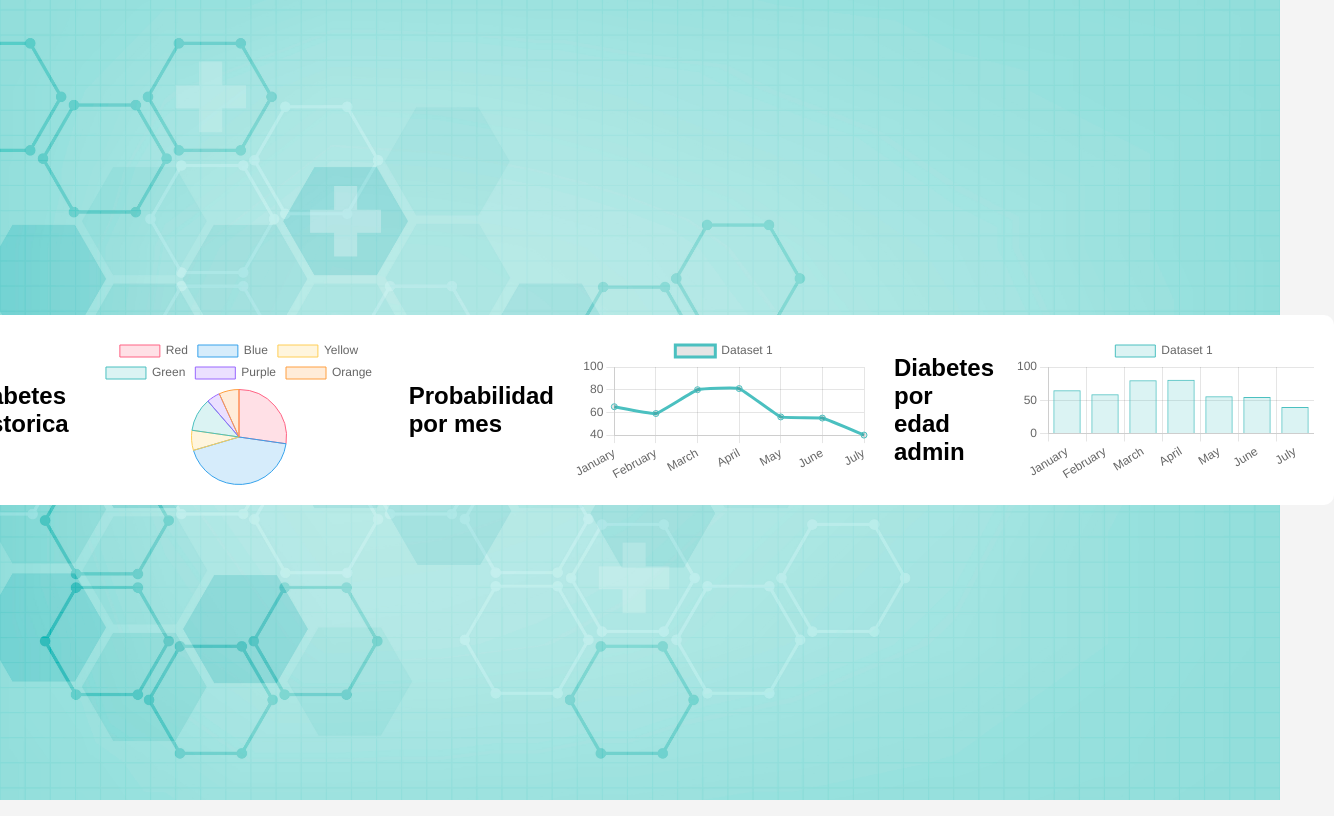
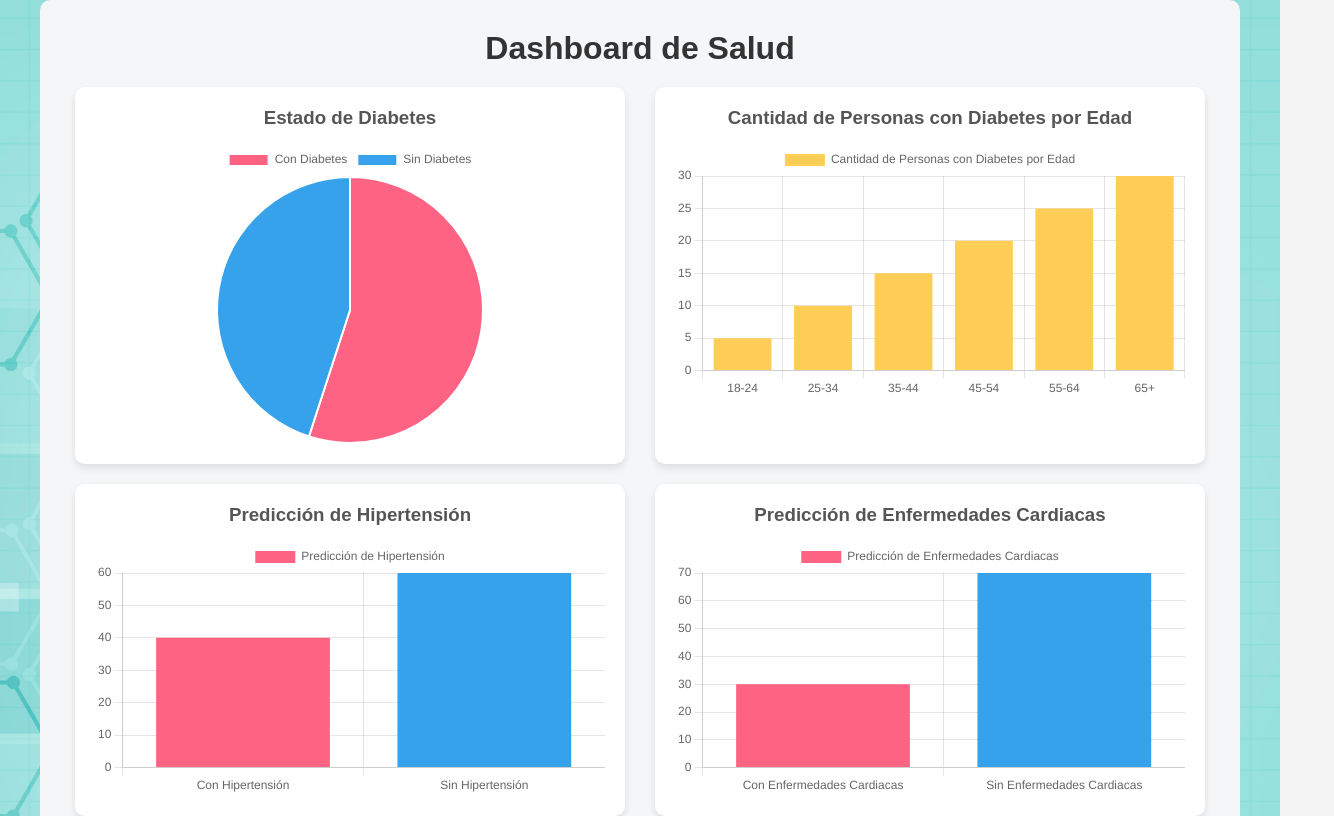
Before and after one commit to chizzi01/front-cienciadedatos, a React (Vite) app: page /reporte in a window 1280 px wide. Shown: the top 816 px of the page, 1334 px wide, since content can reach past the window. Built offline with nearby package versions, Linux system fonts and the light colour scheme.

Commit message:
dashboard estadisticas

```diff
--- a/src/App.css
+++ b/src/App.css
@@ -128,18 +128,41 @@ button:hover {
   width: 100%;
 }
 
-.chart-container{
-  background-color: #ffffff;
+.dashboard-container {
+  padding: 30px;
+  background-color: #f4f6f8;
   border-radius: 10px;
-  padding: 20px;
-  display: flex;
-  justify-content: center;
-  align-items: center;
-  flex-direction: row;
-  margin-top: 20px;
-  gap: 20px;
+  max-width: 1200px;
+  margin: 0 auto;
 }
 
+.dashboard-title {
+  text-align: center;
+  color: #333;
+  margin-bottom: 20px;
+  font-size: 2rem;
+}
+
+.charts-container {
+  display: flex;
+  flex-wrap: wrap;
+  gap: 20px;
+  justify-content: space-around;
+}
+
+.chart-card {
+  width: calc(50% - 20px);
+  background-color: #fff;
+  padding: 20px;
+  border-radius: 10px;
+  box-shadow: 0 4px 8px rgba(0, 0, 0, 0.1);
+  text-align: center;
+}
+
+.chart-card h3 {
+  color: #555;
+  margin-bottom: 15px;
+}
 
 .miHistorial-table {
   width: 100%;
--- a/src/components/Charts.jsx
+++ b/src/components/Charts.jsx
@@ -1,174 +1,125 @@
-import { Chart as ChartJS, CategoryScale, LinearScale, PointElement, LineElement, BarElement, ArcElement, Title, Tooltip, Legend } from 'chart.js';
-import { Line, Bar, Pie } from 'react-chartjs-2';
-import { useEffect, useRef, useState } from 'react';
+import React from 'react';
+import { Pie, Bar, Bubble } from 'react-chartjs-2';
+import { Chart as ChartJS, Tooltip, Legend, Title, ArcElement, CategoryScale, LinearScale, BarElement, PointElement } from 'chart.js';
 
-ChartJS.register(CategoryScale, LinearScale, PointElement, LineElement, BarElement, ArcElement, Title, Tooltip, Legend);
+ChartJS.register(Tooltip, Legend, Title, ArcElement, CategoryScale, LinearScale, BarElement, PointElement);
 
-const Charts = () => {
-  const lineChartRef = useRef(null);
-  const barChartRef = useRef(null);
-  const pieChartRef = useRef(null);
-  const [isMounted, setIsMounted] = useState(false);
-
-  useEffect(() => {
-    setIsMounted(true);
-    const lineChart = lineChartRef.current;
-    const barChart = barChartRef.current;
-    const pieChart = pieChartRef.current;
-
-    return () => {
-      if (lineChart) {
-        lineChart.destroy();
-      }
-      if (barChart) {
-        barChart.destroy();
-      }
-      if (pieChart) {
-        pieChart.destroy();
-      }
-    };
-  }, []);
-
-  const lineData = {
-    labels: ['January', 'February', 'March', 'April', 'May', 'June', 'July'],
-    datasets: [
-      {
-        label: 'Dataset 1',
-        data: [65, 59, 80, 81, 56, 55, 40],
-        fill: false,
-        borderColor: 'rgb(75, 192, 192)',
-        tension: 0.1
-      }
-    ]
+const Dashboard = () => {
+  // Hardcoded data for the charts
+  const diabetesData = {
+    labels: ['Con Diabetes', 'Sin Diabetes'],
+    datasets: [{
+      label: 'Estado de Diabetes',
+      data: [55, 45],
+      backgroundColor: ['#FF6384', '#36A2EB'],
+    }]
   };
 
-  const barData = {
-    labels: ['January', 'February', 'March', 'April', 'May', 'June', 'July'],
-    datasets: [
-      {
-        label: 'Dataset 1',
-        data: [65, 59, 80, 81, 56, 55, 40],
-        backgroundColor: 'rgba(75, 192, 192, 0.2)',
-        borderColor: 'rgba(75, 192, 192, 1)',
-        borderWidth: 1
-      }
-    ]
+  const ageData = {
+    labels: ['18-24', '25-34', '35-44', '45-54', '55-64', '65+'],
+    datasets: [{
+      label: 'Cantidad de Personas con Diabetes por Edad',
+      data: [5, 10, 15, 20, 25, 30],
+      backgroundColor: '#FFCE56',
+    }]
   };
 
-  const pieData = {
-    labels: ['Red', 'Blue', 'Yellow', 'Green', 'Purple', 'Orange'],
-    datasets: [
-      {
-        label: '# of Votes',
-        data: [12, 19, 3, 5, 2, 3],
-        backgroundColor: [
-          'rgba(255, 99, 132, 0.2)',
-          'rgba(54, 162, 235, 0.2)',
-          'rgba(255, 206, 86, 0.2)',
-          'rgba(75, 192, 192, 0.2)',
-          'rgba(153, 102, 255, 0.2)',
-          'rgba(255, 159, 64, 0.2)'
-        ],
-        borderColor: [
-          'rgba(255, 99, 132, 1)',
-          'rgba(54, 162, 235, 1)',
-          'rgba(255, 206, 86, 1)',
-          'rgba(75, 192, 192, 1)',
-          'rgba(153, 102, 255, 1)',
-          'rgba(255, 159, 64, 1)'
-        ],
-        borderWidth: 1
-      }
-    ]
+  const hypertensionData = {
+    labels: ['Con Hipertensión', 'Sin Hipertensión'],
+    datasets: [{
+      label: 'Predicción de Hipertensión',
+      data: [40, 60],
+      backgroundColor: ['#FF6384', '#36A2EB'],
+    }]
   };
 
-  if (!isMounted) {
-    return null;
-  }
+  const heartDiseaseData = {
+    labels: ['Con Enfermedades Cardiacas', 'Sin Enfermedades Cardiacas'],
+    datasets: [{
+      label: 'Predicción de Enfermedades Cardiacas',
+      data: [30, 70],
+      backgroundColor: ['#FF6384', '#36A2EB'],
+    }]
+  };
 
-  const chartOptions = {
-    maintainAspectRatio: false,
-    responsive: true
+  const bmiData = {
+    labels: ['Bajo Peso', 'Peso Normal', 'Sobrepeso', 'Obesidad'],
+    datasets: [{
+      label: 'Distribución del IMC',
+      data: [10, 50, 25, 15],
+      backgroundColor: ['#FF6384', '#36A2EB', '#FFCE56', '#4BC0C0'],
+    }]
+  };
+
+  const bubbleData = {
+    datasets: [{
+      label: 'Relación Edad vs IMC con Tamaño de Burbujas',
+      data: [
+        { x: 25, y: 22.0, r: 10 },
+        { x: 30, y: 27.5, r: 15 },
+        { x: 35, y: 30.0, r: 20 },
+        { x: 40, y: 32.5, r: 25 },
+        { x: 45, y: 28.0, r: 10 },
+        { x: 50, y: 26.0, r: 15 },
+        { x: 55, y: 29.5, r: 20 },
+        { x: 60, y: 31.0, r: 25 },
+        { x: 65, y: 33.0, r: 30 },
+        { x: 70, y: 34.5, r: 35 }
+      ],
+      backgroundColor: '#FF6384'
+    }]
+  };
+
+  const bubbleOptions = {
+    scales: {
+      x: {
+        type: 'linear',
+        position: 'bottom',
+        title: {
+          display: true,
+          text: 'Edad'
+        }
+      },
+      y: {
+        title: {
+          display: true,
+          text: 'IMC'
+        }
+      }
+    }
   };
 
   return (
-    <div>
-        {/* <div>
-            <h1>Mi Prediccion</h1>
-            <div className='miHistorial-table'>
-                <table>
-                    <thead>
-                        <tr>
-                            <th>Fecha</th>
-                            <th>IMC</th>
-                            <th>Diabetes</th>
-                            <th>Presión Arterial</th>
-                            <th>Colesterol</th>
-                            <th>Problemas Cardiacos</th>
-                        </tr>
-                    </thead>
-                    <tbody>
-                        <tr>
-                            <td>2024-10-01</td>
-                            <td>25.5</td>
-                            <td>0</td>
-                            <td>120/80</td>
-                            <td>200</td>
-                            <td>0</td>
-                        </tr>
-                        <tr>
-                            <td>2024-10-02</td>
-                            <td>26.5</td>
-                            <td>0</td>
-                            <td>120/80</td>
-                            <td>200</td>
-                            <td>0</td>
-                        </tr>
-                        <tr>
-                            <td>2024-10-03</td>
-                            <td>27.5</td>
-                            <td>0</td>
-                            <td>120/80</td>
-                            <td>200</td>
-                            <td>0</td>
-                        </tr>
-                        <tr>
-                            <td>2024-10-04</td>
-                            <td>28.5</td>
-                            <td>0</td>
-                            <td>120/80</td>
-                            <td>200</td>
-                            <td>0</td>
-                        </tr>
-                        <tr>
-                            <td>2024-10-05</td>
-                            <td>29.5</td>
-                            <td>0</td>
-                            <td>120/80</td>
-                            <td>200</td>
-                            <td>0</td>
-                        </tr>
-                    </tbody>
-                </table>
-            </div>
-        </div> */}
-
-      <div className='chart-container'>
-        <h2>Diabetes Historica</h2>
-        <div className='chart-wrapper'>
-          <Pie ref={pieChartRef} data={pieData} options={chartOptions} />
+    <div className="dashboard-container">
+      <h1 className="dashboard-title">Dashboard de Salud</h1>
+      <div className="charts-container">
+        <div className="chart-card">
+          <h3>Estado de Diabetes</h3>
+          <Pie data={diabetesData} style={{ maxWidth: '300px', maxHeight: '300px', margin: '0 auto' }} />
         </div>
-        <h2>Probabilidad por mes</h2>
-        <div className='chart-wrapper'>
-          <Line ref={lineChartRef} data={lineData} options={chartOptions} />
+        <div className="chart-card">
+          <h3>Cantidad de Personas con Diabetes por Edad</h3>
+          <Bar data={ageData} />
         </div>
-        <h2>Diabetes por edad admin</h2>
-        <div className='chart-wrapper'>
-          <Bar ref={barChartRef} data={barData} options={chartOptions} />
+        <div className="chart-card">
+          <h3>Predicción de Hipertensión</h3>
+          <Bar data={hypertensionData} />
+        </div>
+        <div className="chart-card">
+          <h3>Predicción de Enfermedades Cardiacas</h3>
+          <Bar data={heartDiseaseData} />
+        </div>
+        <div className="chart-card">
+          <h3>Distribución del IMC</h3>
+          <Bar data={bmiData} />
+        </div>
+        <div className="chart-card">
+          <h3>Relación Edad vs IMC con Tamaño de Burbujas</h3>
+          <Bubble data={bubbleData} options={bubbleOptions} />
         </div>
       </div>
     </div>
   );
 };
 
-export default Charts;
+export default Dashboard;
```
